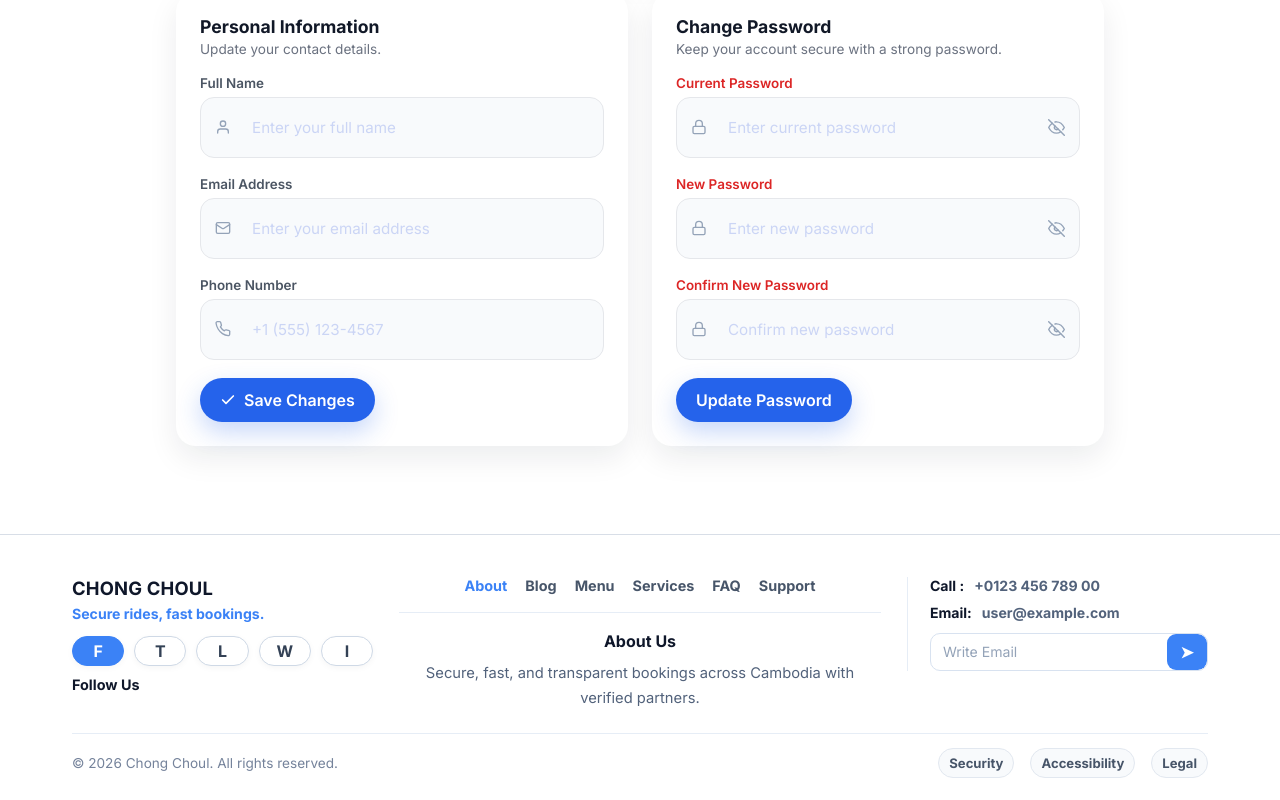
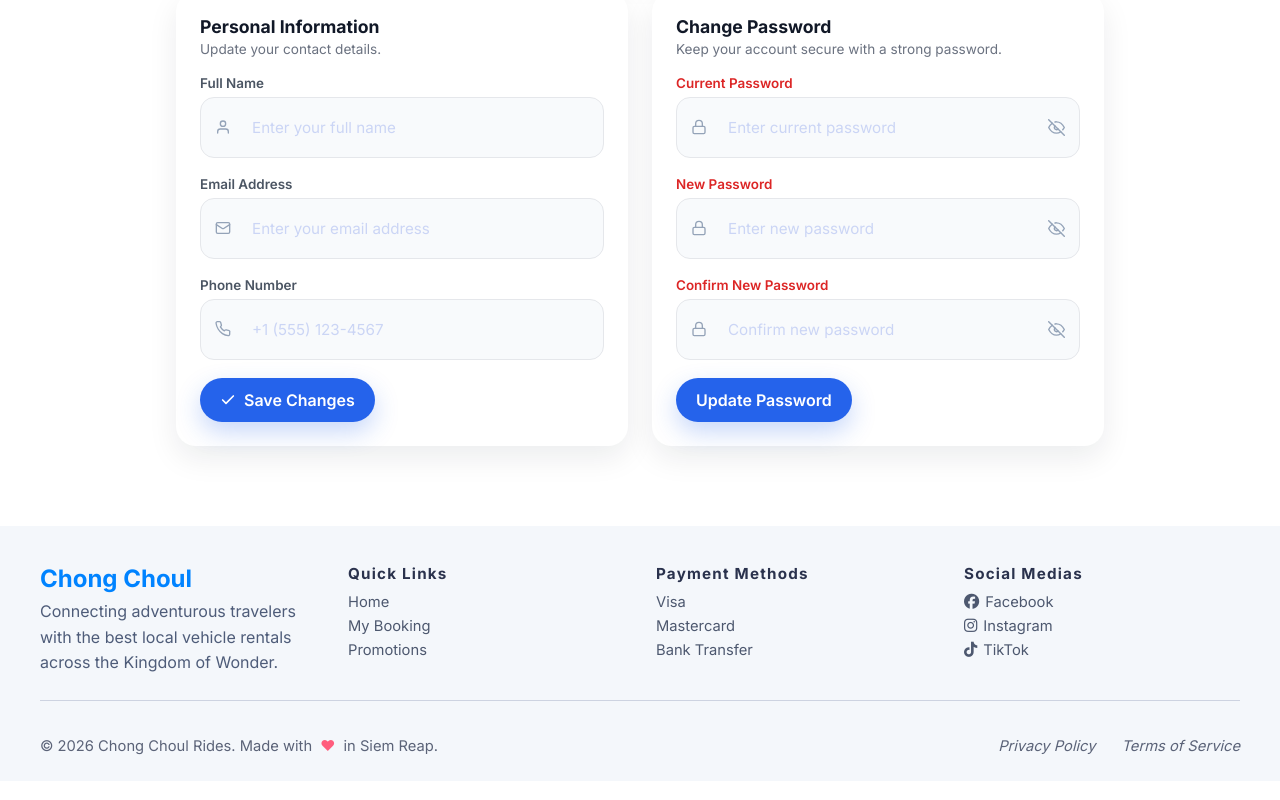
Before and after one commit to deth2026/Rental_Service, a Vue app in the folder frontend/: page /settings in a window 1280 px wide. Shown: the part 624-1424 px from the top of the page. Built offline with nearby package versions, Linux system fonts and the light colour scheme.

Commit message:
Booing shop

```diff
--- a/frontend/src/components/UserFooter.vue
+++ /dev/null
@@ -1,312 +0,0 @@
-<template>
-  <footer class="site-footer">
-    <div class="footer-wrap">
-      <div class="footer-top">
-        <div class="footer-brand">
-          <div class="footer-brand-title">CHONG CHOUL</div>
-          <div class="footer-brand-slogan">Secure rides, fast bookings.</div>
-
-          <div class="footer-social">
-            <button class="btn-reset social-btn" type="button">F</button>
-            <button class="btn-reset social-btn" type="button">T</button>
-            <button class="btn-reset social-btn" type="button">L</button>
-            <button class="btn-reset social-btn" type="button">W</button>
-            <button class="btn-reset social-btn" type="button">I</button>
-          </div>
-          <div class="footer-social-label">Follow Us</div>
-        </div>
-
-        <div class="footer-nav">
-          <div class="footer-nav-links">
-            <button class="btn-reset footer-nav-link" type="button">About</button>
-            <button class="btn-reset footer-nav-link" type="button">Blog</button>
-            <button class="btn-reset footer-nav-link" type="button">Menu</button>
-            <button class="btn-reset footer-nav-link" type="button">Services</button>
-            <button class="btn-reset footer-nav-link" type="button">FAQ</button>
-            <button class="btn-reset footer-nav-link" type="button">Support</button>
-          </div>
-
-          <div class="footer-about">
-            <div class="footer-section-title">About Us</div>
-            <p>
-              Secure, fast, and transparent bookings across Cambodia with verified partners.
-            </p>
-          </div>
-        </div>
-
-        <div class="footer-contact">
-          <div class="footer-contact-row">
-            <div class="footer-contact-label">Call :</div>
-            <div class="footer-contact-value">+0123 456 789 00</div>
-          </div>
-          <div class="footer-contact-row">
-            <div class="footer-contact-label">Email:</div>
-            <div class="footer-contact-value">user@example.com</div>
-          </div>
-
-          <div class="footer-newsletter">
-            <input class="footer-input" type="text" placeholder="Write Email" />
-            <button class="btn-reset footer-send" type="button">➤</button>
-          </div>
-        </div>
-      </div>
-
-      <div class="footer-bottom">
-        <span>© 2026 Chong Choul. All rights reserved.</span>
-        <div class="footer-bottom-links">
-          <span>Security</span>
-          <span>Accessibility</span>
-          <span>Legal</span>
-        </div>
-      </div>
-    </div>
-  </footer>
-</template>
-
-<style scoped>
-/* Footer Styles */
-.site-footer {
-  margin-top: 28px;
-  border-top: 1px solid #d8dee7;
-  background: #ffffff;
-  color: #0f172a;
-}
-
-.footer-wrap {
-  max-width: 1200px;
-  margin: 0 auto;
-  padding: 22px 2rem 0;
-}
-
-.footer-top {
-  display: grid;
-  grid-template-columns: 1fr 1.6fr 1fr;
-  gap: 26px;
-  padding: 20px 0 22px;
-  border-bottom: 1px solid #e6edf6;
-  align-items: start;
-}
-
-.footer-brand-title {
-  font-size: 1.15rem;
-  font-weight: 900;
-  letter-spacing: 0.01em;
-  color: #0f172a;
-}
-
-.footer-brand-slogan {
-  margin-top: 6px;
-  font-size: 0.88rem;
-  font-weight: 700;
-  color: #3b82f6;
-}
-
-.footer-social {
-  margin-top: 14px;
-  display: flex;
-  gap: 10px;
-  flex-wrap: wrap;
-}
-
-.social-btn {
-  width: 30px;
-  height: 30px;
-  border-radius: 999px;
-  border: 1px solid #cfd9e6;
-  color: #334155;
-  font-weight: 800;
-  background: #ffffff;
-  display: inline-flex;
-  align-items: center;
-  justify-content: center;
-  transition: all 0.2s ease;
-}
-
-.social-btn:first-child {
-  border-color: #3b82f6;
-  background: #3b82f6;
-  color: #ffffff;
-}
-
-.social-btn:hover {
-  background: #3b82f6;
-  border-color: #3b82f6;
-  color: #ffffff;
-}
-
-.footer-social-label {
-  margin-top: 10px;
-  font-size: 0.9rem;
-  font-weight: 800;
-  color: #0f172a;
-}
-
-.footer-nav-links {
-  display: flex;
-  flex-wrap: wrap;
-  gap: 18px;
-  justify-content: center;
-}
-
-.footer-nav-link {
-  font-size: 0.9rem;
-  font-weight: 800;
-  color: #475569;
-  transition: color 0.2s ease;
-}
-
-.footer-nav-link:first-child {
-  color: #3b82f6;
-}
-
-.footer-nav-link:hover {
-  color: #3b82f6;
-}
-
-.footer-about {
-  margin-top: 18px;
-  padding-top: 18px;
-  border-top: 1px solid #e6edf6;
-}
-
-.footer-section-title {
-  font-size: 1rem;
-  font-weight: 900;
-  color: #0f172a;
-  text-align: center;
-}
-
-.footer-about p {
-  margin: 10px auto 0;
-  max-width: 520px;
-  text-align: center;
-  color: #52627b;
-  line-height: 1.7;
-  font-size: 0.92rem;
-}
-
-.footer-contact {
-  border-left: 1px solid #e6edf6;
-  padding-left: 22px;
-}
-
-.footer-contact-row {
-  display: grid;
-  grid-template-columns: auto 1fr;
-  gap: 10px;
-  margin-bottom: 10px;
-  align-items: baseline;
-}
-
-.footer-contact-label {
-  font-weight: 900;
-  color: #0f172a;
-  font-size: 0.88rem;
-}
-
-.footer-contact-value {
-  font-weight: 700;
-  color: #52627b;
-  font-size: 0.88rem;
-}
-
-.footer-newsletter {
-  margin-top: 12px;
-  display: grid;
-  grid-template-columns: 1fr auto;
-  border: 1px solid #d8e2f0;
-  border-radius: 10px;
-  overflow: hidden;
-  background: #ffffff;
-}
-
-.footer-input {
-  border: 0;
-  background: transparent;
-  color: #0f172a;
-  height: 36px;
-  padding: 0 12px;
-  font-size: 0.88rem;
-  outline: none;
-}
-
-.footer-input::placeholder {
-  color: #94a3b8;
-}
-
-.footer-send {
-  width: 40px;
-  background: #3b82f6;
-  color: #ffffff;
-  font-weight: 900;
-}
-
-.footer-bottom {
-  margin: 0;
-  padding: 14px 0 22px;
-  border-top: 0;
-  display: flex;
-  justify-content: space-between;
-  gap: 12px;
-  color: #75839b;
-  font-size: 0.85rem;
-  flex-wrap: wrap;
-}
-
-.footer-bottom-links {
-  display: flex;
-  gap: 16px;
-  flex-wrap: wrap;
-}
-
-.footer-bottom-links span {
-  color: #475569;
-  font-weight: 800;
-  font-size: 0.82rem;
-  padding: 6px 10px;
-  border-radius: 999px;
-  border: 1px solid #e2e8f0;
-  background: #f8fafc;
-  cursor: pointer;
-  transition:
-    background 0.18s ease,
-    border-color 0.18s ease,
-    color 0.18s ease;
-}
-
-.footer-bottom-links span:hover {
-  color: #0f172a;
-  border-color: #3b82f6;
-  background: #eff6ff;
-}
-
-/* Responsive Design */
-@media (max-width: 768px) {
-  .footer-top {
-    grid-template-columns: 1fr;
-    gap: 20px;
-    text-align: center;
-  }
-
-  .footer-contact {
-    border-left: none;
-    border-top: 1px solid #e6edf6;
-    padding-left: 0;
-    padding-top: 20px;
-  }
-
-  .footer-nav-links {
-    justify-content: center;
-  }
-
-  .footer-bottom {
-    flex-direction: column;
-    text-align: center;
-    gap: 8px;
-  }
-
-  .footer-bottom-links {
-    justify-content: center;
-  }
-}
-</style>
--- a/frontend/src/views/User/Dashboard.vue
+++ b/frontend/src/views/User/Dashboard.vue
@@ -3,7 +3,7 @@ import { computed, nextTick, onBeforeUnmount, onMounted, ref, watch } from 'vue'
 import { useRoute, useRouter } from 'vue-router'
 import { userService, shopService } from '../../services/database.js'
 import '../../css/userDashboard.css'
-import UserFooter from '../../components/UserFooter.vue'
+import CommonFooter from '../../components/CommonFooter.vue'
 import UserProfileMenu from '@/components/UserProfileMenu.vue'
 
 const router = useRouter()
@@ -469,6 +469,6 @@ onBeforeUnmount(() => {
   </div>
 
   <!-- Common Footer -->
-  <UserFooter />
+  <CommonFooter />
   </div>
 </template>
--- a/frontend/src/views/User/Setting_user.vue
+++ b/frontend/src/views/User/Setting_user.vue
@@ -3,7 +3,7 @@ import { ref, computed, onMounted } from 'vue'
 import { useCssModule } from 'vue'
 import { useRoute, useRouter } from 'vue-router'
 import userService from '@/services/userService.js'
-import UserFooter from '../../components/UserFooter.vue'
+import CommonFooter from '../../components/CommonFooter.vue'
 import UserProfileMenu from '@/components/UserProfileMenu.vue'
 
 const styles = useCssModule()
@@ -807,7 +807,7 @@ onMounted(fetchProfile)
     </div>
 
     <!-- Common Footer -->
-    <UserFooter />
+    <CommonFooter />
     </div>
 </template>
 <style module>
--- a/frontend/src/views/User/ShopVehicles.vue
+++ b/frontend/src/views/User/ShopVehicles.vue
@@ -3,7 +3,7 @@ import { ref, computed, onMounted } from 'vue'
 import { useRoute, useRouter } from 'vue-router'
 import { vehicleApi, shopApi } from '@/services/api'
 import { userService } from '../../services/database.js'
-import UserFooter from '../../components/UserFooter.vue'
+import CommonFooter from '../../components/CommonFooter.vue'
 import '../../css/ShopVehicle.css'
 import UserProfileMenu from '@/components/UserProfileMenu.vue'
 
@@ -427,7 +427,7 @@ const openMap = () => {
   </div>
 
   <!-- Common Footer -->
-  <UserFooter />
+  <CommonFooter />
   </div>
 </template>
 <style scoped>
--- a/frontend/src/views/User/VehiclesByShop.vue
+++ b/frontend/src/views/User/VehiclesByShop.vue
@@ -109,7 +109,7 @@
   </div>
 
   <!-- Common Footer -->
-  <UserFooter />
+  <CommonFooter />
   </div>
 </template>
 
@@ -119,7 +119,7 @@ import { computed, onMounted, onUnmounted, reactive, ref } from 'vue';
 import { useRoute, useRouter } from 'vue-router';
 import api from '@/services/api';
 import { userService } from '../../services/database.js';
-import UserFooter from '../../components/UserFooter.vue'
+import CommonFooter from '../../components/CommonFooter.vue';
 import '../../css/VehicleByShop.css'
 import UserProfileMenu from '@/components/UserProfileMenu.vue'
 
--- a/frontend/src/views/user/Booking.vue
+++ b/frontend/src/views/user/Booking.vue
@@ -523,6 +523,7 @@
         </div>
       </div>
     </div>
+    <CommonFooter />
   </div>
 </template>
 
@@ -531,6 +532,7 @@ import { computed, onMounted, ref, watch } from "vue";
 import { useRouter, useRoute } from "vue-router";
 import api from "@/services/api";
 import { userService } from "../../services/database.js";
+import CommonFooter from '../../components/CommonFooter.vue';
 import UserProfileMenu from '@/components/UserProfileMenu.vue';
 import "../../assets/user/booking.css";
 
```
